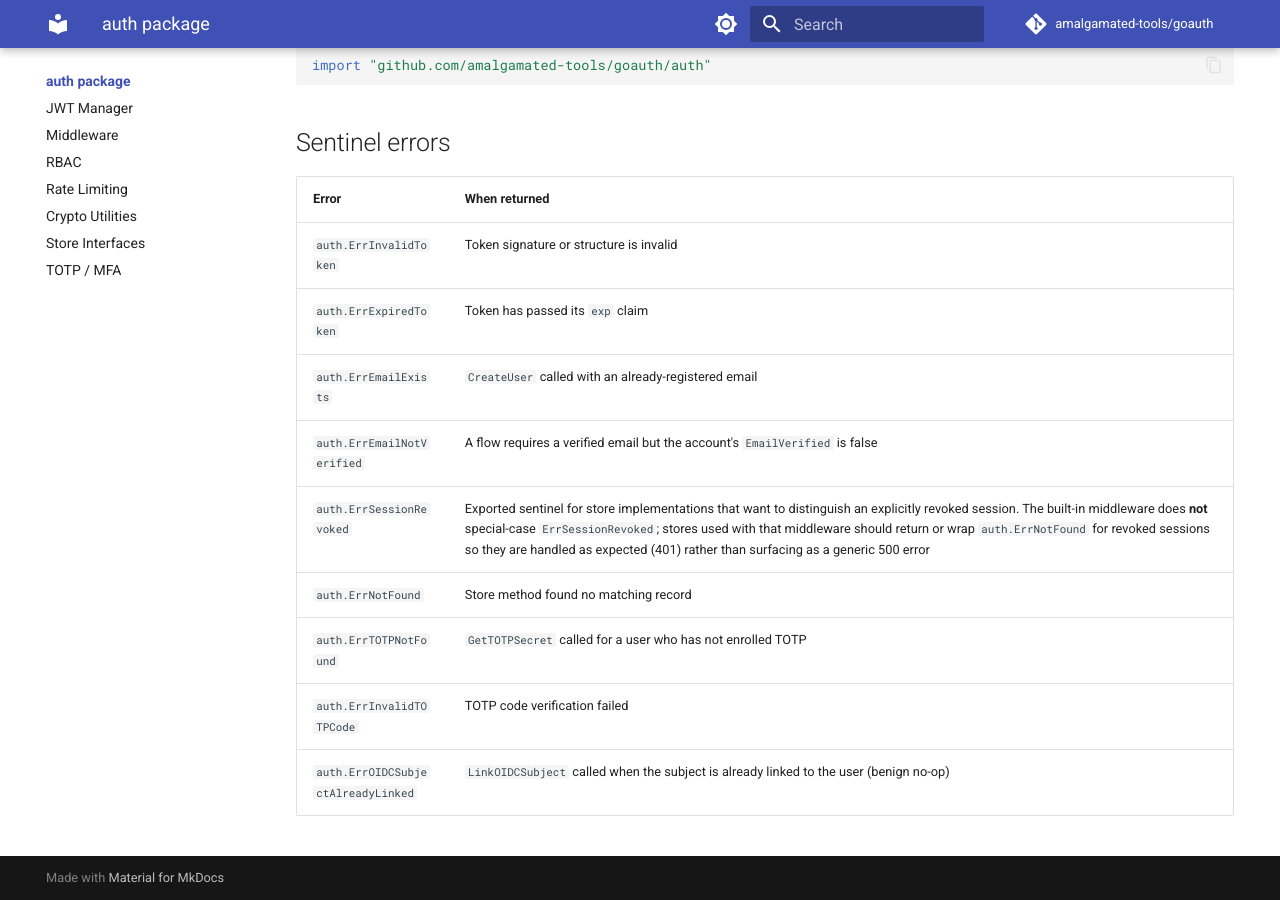
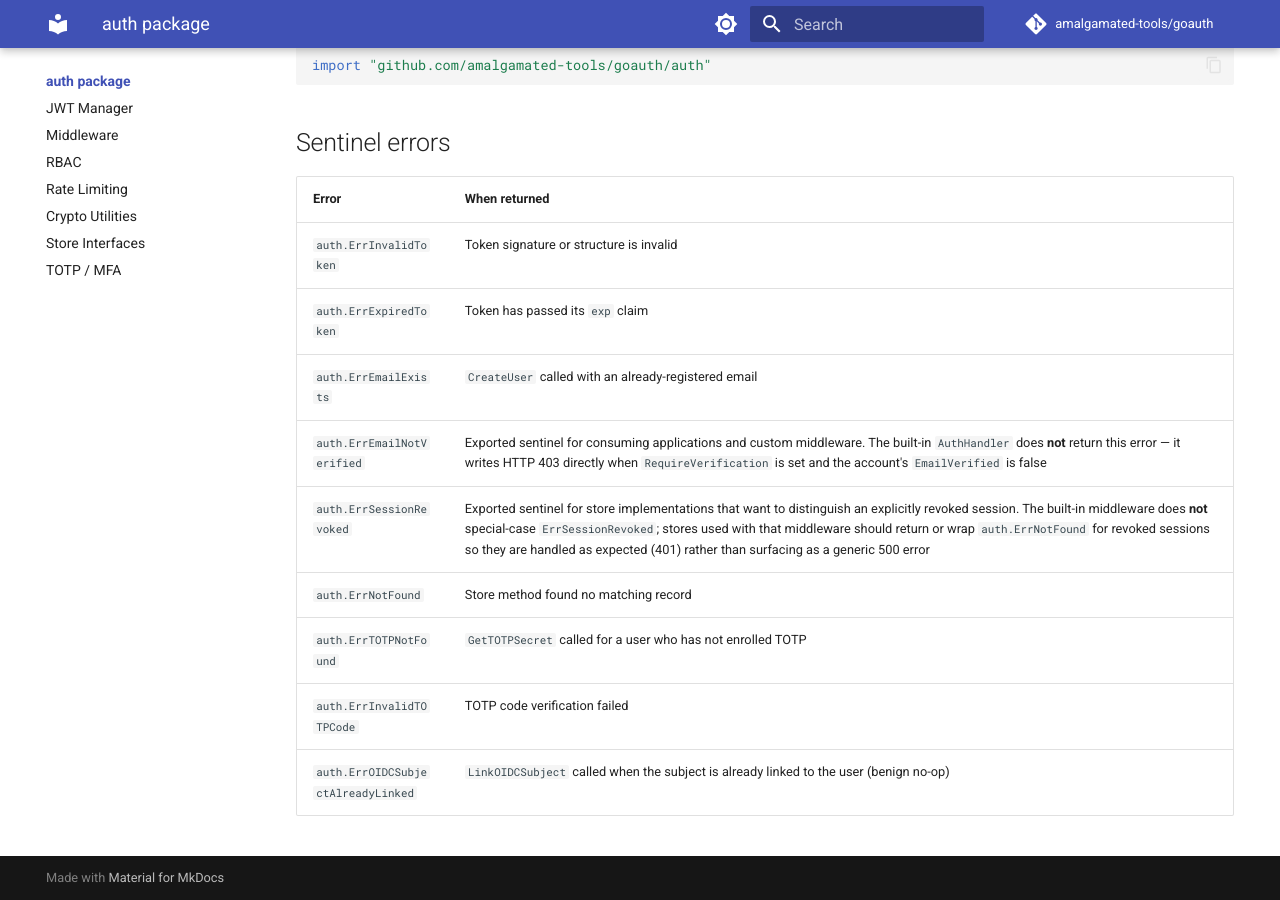
Before and after one commit to amalgamated-tools/goauth, an MkDocs documentation site: the page built from docs/auth/index.md, in a window 1280 px wide and 900 px high, scrolled down 542 px. Built offline with MkDocs 1.6.1 and Material for MkDocs 9.7.7, drawn with Linux system fonts in a browser that asks for light colours; comment, search, counter and statistics services are not loaded.

Commit message:
docs: fix three documentation gaps found in audit (#166)
* docs: fix three documentation gaps found in audit

- store-interfaces: document that CreateOIDCUser should return
  ErrEmailExists when a duplicate email is detected; OIDCHandler relies
  on this for race-retry logic in findOrCreateUser
- auth/index: clarify ErrEmailNotVerified — built-in AuthHandler writes
  HTTP 403 directly; this sentinel is for consuming applications and
  custom middleware (mirrors ErrSessionRevoked pattern)
- handler/oidc: note that the 'existing email' callback path uses
  best-effort OIDC subject linking (failure is warned, login proceeds)
- security: cross-reference Cookie Helpers for the OIDC SameSite=Lax
  exception in the cookie-security section

Co-authored-by: Copilot <223556219+Copilot@users.noreply.github.com>

* docs(auth): add doc comment to CreateOIDCUser documenting ErrEmailExists contract

---------

Co-authored-by: github-actions[bot] <41898282+github-actions[bot]@users.noreply.github.com>
Co-authored-by: Copilot <223556219+Copilot@users.noreply.github.com>
Co-authored-by: Patrick Veverka <veverkap@users.noreply.github.com>

```diff
--- a/docs/auth/index.md
+++ b/docs/auth/index.md
@@ -23,7 +23,7 @@ import "github.com/amalgamated-tools/goauth/auth"
 | `auth.ErrInvalidToken` | Token signature or structure is invalid |
 | `auth.ErrExpiredToken` | Token has passed its `exp` claim |
 | `auth.ErrEmailExists` | `CreateUser` called with an already-registered email |
-| `auth.ErrEmailNotVerified` | A flow requires a verified email but the account's `EmailVerified` is false |
+| `auth.ErrEmailNotVerified` | Exported sentinel for consuming applications and custom middleware. The built-in `AuthHandler` does **not** return this error — it writes HTTP 403 directly when `RequireVerification` is set and the account's `EmailVerified` is false |
 | `auth.ErrSessionRevoked` | Exported sentinel for store implementations that want to distinguish an explicitly revoked session. The built-in middleware does **not** special-case `ErrSessionRevoked`; stores used with that middleware should return or wrap `auth.ErrNotFound` for revoked sessions so they are handled as expected (401) rather than surfacing as a generic 500 error |
 | `auth.ErrNotFound` | Store method found no matching record |
 | `auth.ErrTOTPNotFound` | `GetTOTPSecret` called for a user who has not enrolled TOTP |
```
Also changed, not shown: docs/auth/store-interfaces.md (+2 -0 lines), docs/handler/oidc.md (+1 -1 lines), docs/security.md (+1 -1 lines), 1 other file.
